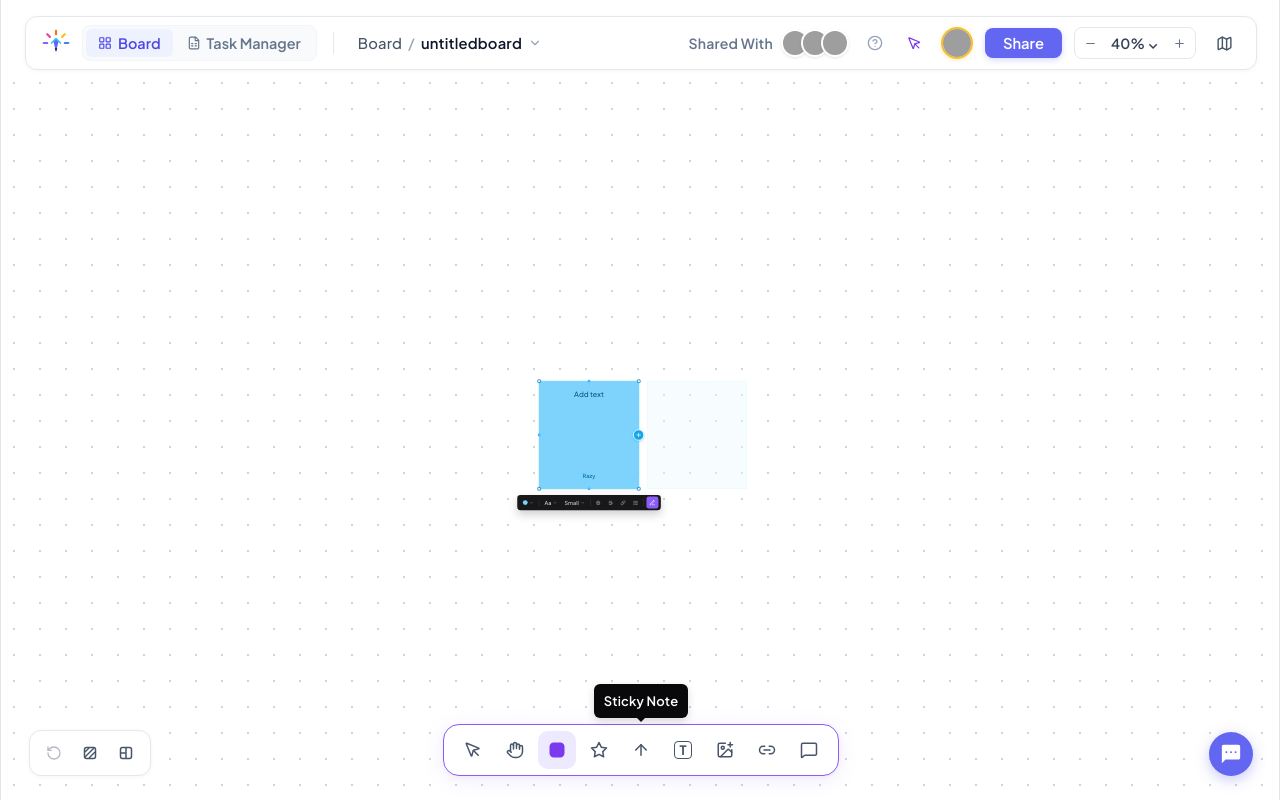
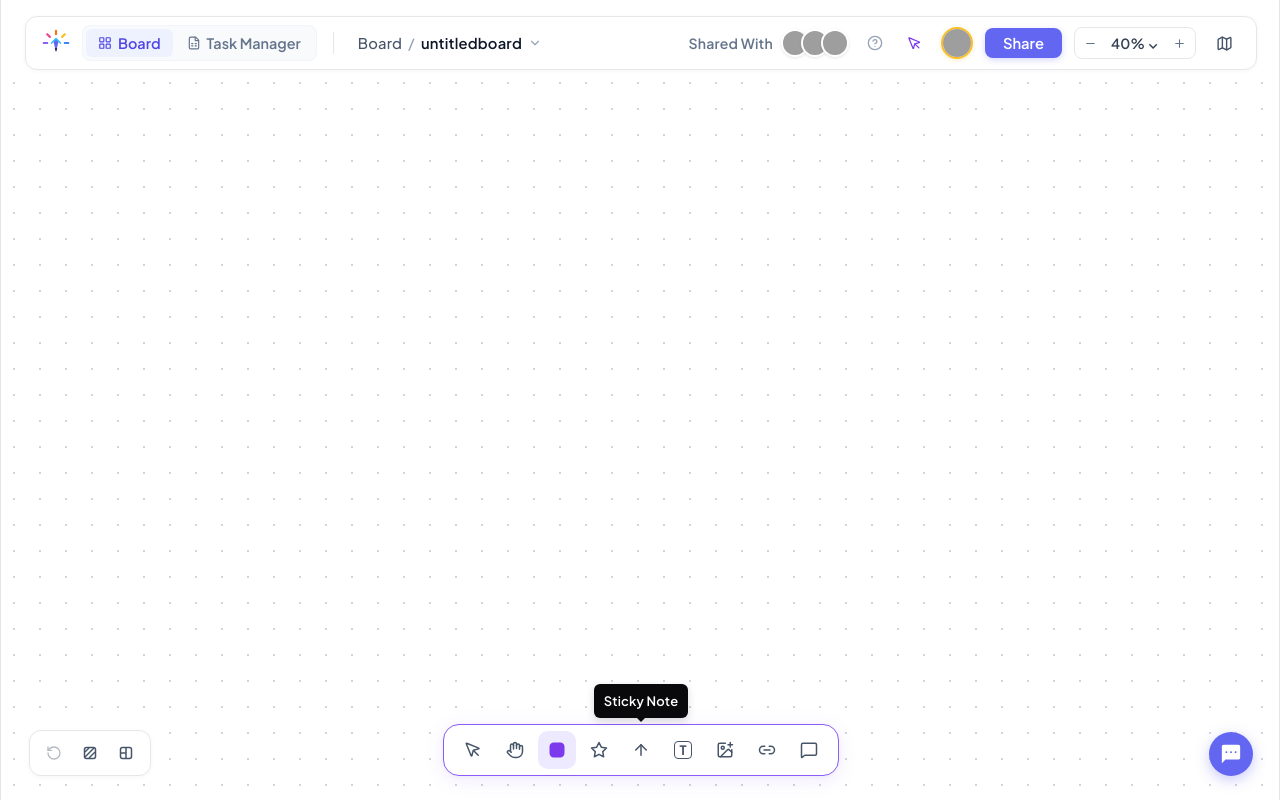
Before and after one commit to Somya-05-design/Bezel, a React (Vite) app: page / in a window 1280 px wide. Built offline with nearby package versions, Linux system fonts and the light colour scheme; grey boxes are pictures that could not be loaded.

Commit message:
fix : canvas preview made blank by default

```diff
--- a/src/components/Canvas/CanvasPreview.tsx
+++ b/src/components/Canvas/CanvasPreview.tsx
@@ -22,6 +22,18 @@ interface CanvasPreviewProps {
   onUploadFile: (file: File) => void;
 }
 
+interface StickyNoteItem {
+  id: string;
+  x: number;
+  y: number;
+  text: string;
+  color: string;
+  author: string;
+  isBold?: boolean;
+  isStrikethrough?: boolean;
+  fontSize?: 'Small' | 'Medium' | 'Large';
+}
+
 export const CanvasPreview: React.FC<CanvasPreviewProps> = ({
   state,
   onAddAnnotation,
@@ -34,13 +46,10 @@ export const CanvasPreview: React.FC<CanvasPreviewProps> = ({
   const [currentPoints, setCurrentPoints] = useState<Point[]>([]);
   const [startPoint, setStartPoint] = useState<Point | null>(null);
 
-  // Reference interactive sticky note state
-  const [noteText, setNoteText] = useState<string>('Add text');
-  const [isEditingNote, setIsEditingNote] = useState<boolean>(false);
-  const [noteColor, setNoteColor] = useState<string>('#7dd3fc');
-  const [isBold, setIsBold] = useState<boolean>(false);
-  const [isStrikethrough, setIsStrikethrough] = useState<boolean>(false);
-  const [fontSize, setFontSize] = useState<'Small' | 'Medium' | 'Large'>('Small');
+  // Sticky notes list (empty by default)
+  const [notes, setNotes] = useState<StickyNoteItem[]>([]);
+  const [selectedNoteId, setSelectedNoteId] = useState<string | null>(null);
+  const [editingNoteId, setEditingNoteId] = useState<string | null>(null);
   const [showColorPicker, setShowColorPicker] = useState<boolean>(false);
 
   const animationFrameRef = useRef<number | null>(null);
@@ -155,6 +164,33 @@ export const CanvasPreview: React.FC<CanvasPreviewProps> = ({
     };
   };
 
+  const handleCanvasClick = (e: React.MouseEvent) => {
+    // If active tool is 'note' or 'rectangle', create a new sticky note where clicked
+    if ((state.activeTool as string) === 'note' || state.activeTool === 'rectangle') {
+      const rect = containerRef.current?.getBoundingClientRect();
+      const x = rect ? e.clientX - rect.left - 125 : e.clientX - 125;
+      const y = rect ? e.clientY - rect.top - 135 : e.clientY - 135;
+
+      const newNote: StickyNoteItem = {
+        id: `note_${Date.now()}`,
+        x: Math.max(20, x),
+        y: Math.max(20, y),
+        text: 'Add text',
+        color: '#7ec6f8',
+        author: 'Razy',
+        fontSize: 'Small',
+      };
+      setNotes((prev) => [...prev, newNote]);
+      setSelectedNoteId(newNote.id);
+      setEditingNoteId(newNote.id);
+      return;
+    }
+
+    // Clicking on empty area deselects
+    setSelectedNoteId(null);
+    setEditingNoteId(null);
+  };
+
   const handleMouseDown = (e: React.MouseEvent) => {
     if (state.activeTool === 'select' || (state.activeTool as string) === 'note' || (state.activeTool as string) === 'hand') return;
     const p = getCanvasCoords(e);
@@ -229,10 +265,31 @@ export const CanvasPreview: React.FC<CanvasPreviewProps> = ({
     setCurrentPoints([]);
   };
 
+  const updateNote = (id: string, updates: Partial<StickyNoteItem>) => {
+    setNotes((prev) =>
+      prev.map((n) => (n.id === id ? { ...n, ...updates } : n))
+    );
+  };
+
+  const duplicateNote = (note: StickyNoteItem) => {
+    const newNote: StickyNoteItem = {
+      ...note,
+      id: `note_${Date.now()}`,
+      x: note.x + 280,
+      y: note.y,
+      text: 'New note',
+    };
+    setNotes((prev) => [...prev, newNote]);
+    setSelectedNoteId(newNote.id);
+  };
+
+  const selectedNote = notes.find((n) => n.id === selectedNoteId);
+
   return (
     <main
       className="canvas-viewport"
       ref={containerRef}
+      onClick={handleCanvasClick}
       onDragOver={handleDragOver}
       onDragLeave={handleDragLeave}
       onDrop={handleDrop}
@@ -262,24 +319,41 @@ export const CanvasPreview: React.FC<CanvasPreviewProps> = ({
           onMouseUp={handleMouseUp}
         />
 
-        {/* Whiteboard Interactive Canvas Layer */}
-        <div className="canvas-interactive-layer">
-          {/* Main Selected Sky-Blue Sticky Note */}
-          <div className="reference-sticky-container">
+        {/* Whiteboard Interactive Canvas Notes Layer */}
+        {notes.length > 0 && (
+          <div className="canvas-interactive-layer" style={{ position: 'absolute', inset: 0, width: '100%', height: '100%' }}>
+            {notes.map((note) => {
+              const isSelected = selectedNoteId === note.id;
+              const isEditing = editingNoteId === note.id;
+
+              return (
+                <div
+                  key={note.id}
+                  style={{
+                    position: 'absolute',
+                    left: note.x,
+                    top: note.y,
+                  }}
+                  onClick={(e) => {
+                    e.stopPropagation();
+                    setSelectedNoteId(note.id);
+                  }}
+                >
                   <div
                     className="reference-sticky-note"
                     style={{
-                backgroundColor: noteColor,
+                      backgroundColor: note.color,
+                      borderColor: isSelected ? '#38bdf8' : 'transparent',
                     }}
-              onClick={(e) => e.stopPropagation()}
                   >
-              {/* 4 Corner Square Cyan Handles */}
+                    {/* Handles when selected */}
+                    {isSelected && (
+                      <>
                         <div className="selection-handle-corner handle-tl" />
                         <div className="selection-handle-corner handle-tr" />
                         <div className="selection-handle-corner handle-bl" />
                         <div className="selection-handle-corner handle-br" />
 
-              {/* 3 Midpoint Dots */}
                         <div className="selection-dot-mid dot-top" />
                         <div className="selection-dot-mid dot-left" />
                         <div className="selection-dot-mid dot-bottom" />
@@ -290,20 +364,22 @@ export const CanvasPreview: React.FC<CanvasPreviewProps> = ({
                           title="Add connected note"
                           onClick={(e) => {
                             e.stopPropagation();
-                  setNoteText('New note');
+                            duplicateNote(note);
                           }}
                         >
                           <Plus size={16} strokeWidth={2.5} />
                         </button>
+                      </>
+                    )}
 
                     {/* Note Content */}
                     <div>
-                {isEditingNote ? (
+                      {isEditing ? (
                         <textarea
-                    value={noteText}
+                          value={note.text}
                           autoFocus
-                    onChange={(e) => setNoteText(e.target.value)}
-                    onBlur={() => setIsEditingNote(false)}
+                          onChange={(e) => updateNote(note.id, { text: e.target.value })}
+                          onBlur={() => setEditingNoteId(null)}
                           style={{
                             width: '100%',
                             background: 'transparent',
@@ -311,23 +387,23 @@ export const CanvasPreview: React.FC<CanvasPreviewProps> = ({
                             resize: 'none',
                             color: '#075985',
                             fontFamily: 'inherit',
-                      fontSize: fontSize === 'Small' ? '1rem' : fontSize === 'Medium' ? '1.2rem' : '1.4rem',
-                      fontWeight: isBold ? 700 : 500,
-                      textDecoration: isStrikethrough ? 'line-through' : 'none',
+                            fontSize: note.fontSize === 'Large' ? '1.4rem' : note.fontSize === 'Medium' ? '1.2rem' : '1rem',
+                            fontWeight: note.isBold ? 700 : 500,
+                            textDecoration: note.isStrikethrough ? 'line-through' : 'none',
                           }}
                         />
                       ) : (
                         <div
-                    onClick={() => setIsEditingNote(true)}
+                          onClick={() => setEditingNoteId(note.id)}
                           style={{
                             color: '#075985',
-                      fontSize: fontSize === 'Small' ? '1rem' : fontSize === 'Medium' ? '1.2rem' : '1.4rem',
-                      fontWeight: isBold ? 700 : 500,
-                      textDecoration: isStrikethrough ? 'line-through' : 'none',
+                            fontSize: note.fontSize === 'Large' ? '1.4rem' : note.fontSize === 'Medium' ? '1.2rem' : '1rem',
+                            fontWeight: note.isBold ? 700 : 500,
+                            textDecoration: note.isStrikethrough ? 'line-through' : 'none',
                             cursor: 'text',
                           }}
                         >
-                    {noteText}
+                          {note.text}
                         </div>
                       )}
                     </div>
@@ -340,10 +416,11 @@ export const CanvasPreview: React.FC<CanvasPreviewProps> = ({
                         color: '#0369a1',
                       }}
                     >
-                Razy
+                      {note.author}
                     </div>
 
                     {/* Floating Contextual Dark Formatting Bar Beneath Selected Sticky */}
+                    {isSelected && (
                       <div
                         className="floating-format-bar"
                         onClick={(e) => e.stopPropagation()}
@@ -359,7 +436,7 @@ export const CanvasPreview: React.FC<CanvasPreviewProps> = ({
                                 width: 12,
                                 height: 12,
                                 borderRadius: '50%',
-                        backgroundColor: noteColor,
+                                backgroundColor: note.color,
                                 display: 'inline-block',
                               }}
                             />
@@ -385,7 +462,7 @@ export const CanvasPreview: React.FC<CanvasPreviewProps> = ({
                                 <button
                                   key={c}
                                   onClick={() => {
-                            setNoteColor(c);
+                                    updateNote(note.id, { color: c });
                                     setShowColorPicker(false);
                                   }}
                                   style={{
@@ -412,11 +489,12 @@ export const CanvasPreview: React.FC<CanvasPreviewProps> = ({
 
                         <button
                           className="format-btn"
-                  onClick={() =>
-                    setFontSize(fontSize === 'Small' ? 'Medium' : fontSize === 'Medium' ? 'Large' : 'Small')
-                  }
+                          onClick={() => {
+                            const next = note.fontSize === 'Small' ? 'Medium' : note.fontSize === 'Medium' ? 'Large' : 'Small';
+                            updateNote(note.id, { fontSize: next });
+                          }}
                         >
-                  <span>{fontSize}</span>
+                          <span>{note.fontSize || 'Small'}</span>
                           <ChevronDown size={11} color="#94a3b8" />
                         </button>
 
@@ -424,8 +502,8 @@ export const CanvasPreview: React.FC<CanvasPreviewProps> = ({
 
                         {/* Bold */}
                         <button
-                  className={`format-btn ${isBold ? 'active' : ''}`}
-                  onClick={() => setIsBold(!isBold)}
+                          className={`format-btn ${note.isBold ? 'active' : ''}`}
+                          onClick={() => updateNote(note.id, { isBold: !note.isBold })}
                           title="Bold"
                         >
                           <Bold size={13} />
@@ -433,8 +511,8 @@ export const CanvasPreview: React.FC<CanvasPreviewProps> = ({
 
                         {/* Strikethrough */}
                         <button
-                  className={`format-btn ${isStrikethrough ? 'active' : ''}`}
-                  onClick={() => setIsStrikethrough(!isStrikethrough)}
+                          className={`format-btn ${note.isStrikethrough ? 'active' : ''}`}
+                          onClick={() => updateNote(note.id, { isStrikethrough: !note.isStrikethrough })}
                           title="Strikethrough"
                         >
                           <Strikethrough size={13} />
@@ -456,21 +534,21 @@ export const CanvasPreview: React.FC<CanvasPreviewProps> = ({
                         <button
                           className="format-pencil-btn"
                           title="Edit note"
-                  onClick={() => setIsEditingNote(true)}
+                          onClick={() => setEditingNoteId(note.id)}
                         >
-                  {/* Stylized pencil svg */}
                           <svg width="15" height="15" viewBox="0 0 24 24" fill="none" stroke="currentColor" strokeWidth="2.2" strokeLinecap="round" strokeLinejoin="round">
                             <path d="M12 20h9" />
                             <path d="M16.5 3.5a2.121 2.121 0 0 1 3 3L7 19l-4 1 1-4L16.5 3.5z" />
                           </svg>
                         </button>
                       </div>
+                    )}
                   </div>
                 </div>
-
-          {/* Ghost Note on the Right */}
-          <div className="reference-sticky-ghost" />
+              );
+            })}
           </div>
+        )}
       </div>
 
       {/* Drag & Drop Overlay */}
```
Lines whose indentation alone changed are shown as unchanged.
